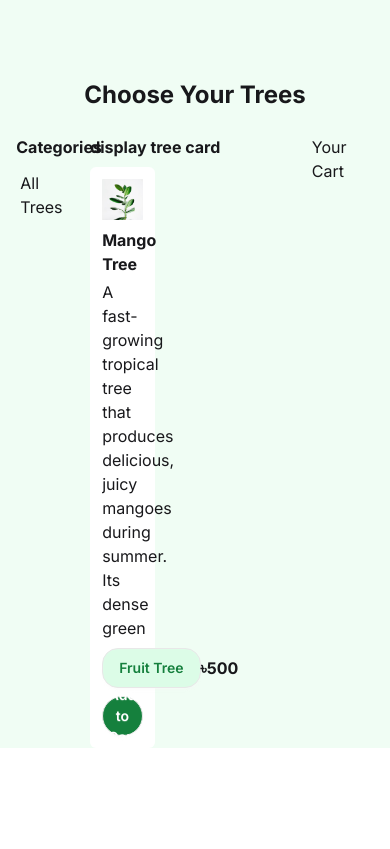
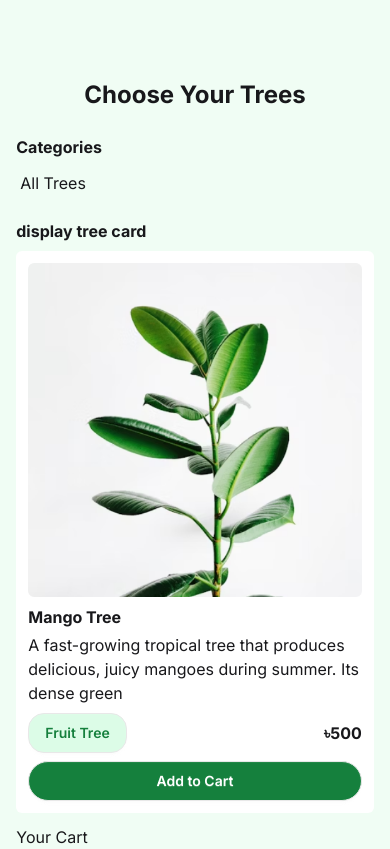
Before and after one commit to lahifkhan/green-earth, a plain HTML site: page index.html in a window 390 px wide. Shown: the part 860-1709 px from the top of the page. Before the commit the page ends 1608 px from the top, so only its background shows below. Drawn offline with nearby package versions, Linux system fonts and the light colour scheme; no server answers.

Commit message:
responsive done for all category btn section display tree section and add to card

```diff
--- a/index.html
+++ b/index.html
@@ -110,13 +110,13 @@
      <main class="w-11/12 mx-auto ">
         <h1 class="text-center mt-24 font-bold text-2xl">Choose Your Trees</h1>
 
-        <div class="grid grid-cols-5 gap-3 mt-6">
+        <div class="grid grid-cols-1 md:grid-cols-5 gap-3 mt-6">
             <div >
                 <h1 class="font-bold ">Categories</h1>
 
                <div class="space-y-2">
                 <button onclick="loadAllPlants()" class=" text-left cursor-pointer hover:bg-[#15803D] hover:text-white p-1 w-full mt-2">All Trees</button>
-                 <div id="categories-container" class="grid grid-cols-1 space-y-2 ">
+                 <div id="categories-container" class="grid grid-cols-1 space-y-2">
 
 
                 </div>
@@ -124,10 +124,10 @@
 
             </div>
 
-            <div  class="col-span-3">
+            <div  class="md:col-span-3">
                 <h1 class="font-bold">display tree card</h1>
 
-                <div id="tree-card-container" class="grid grid-cols-3 gap-2 mt-2">
+                <div id="tree-card-container" class="grid grid-cols-1 md:grid-cols-3 gap-2 mt-2">
                     <div class ="card flex flex-col gap-2 bg-white p-3 rounded-md">
                         <div class="">
                             <img class=" object-contain" src="assets/about.png" alt="">
--- a/scripts/script.js
+++ b/scripts/script.js
@@ -38,6 +38,7 @@ const loadAllPlants =()=>{
 
 }
 loadAllPlants();
+
 // display category wise tree
 const displayCategoryTree = (trees) =>{
     const treeCardContainer = document.getElementById("tree-card-container");
@@ -69,7 +70,7 @@ const displayCategoryTree = (trees) =>{
                     </div>
 
 
-        `
+        `;
         treeCardContainer.append(treeCard);
     })
 
@@ -83,7 +84,7 @@ const displayCategories =(categories) =>{
     categories.forEach(cat => {
         const category = document.createElement("div");
         category.innerHTML=`
-            <button id="category-${cat.id}" onclick="loadCategoryTree(${cat.id})" class="cat-btn text-left cursor-pointer hover:bg-[#15803D] hover:text-white p-1 w-full">${cat.category_name}</button>
+            <button id="category-${cat.id}" onclick="loadCategoryTree(${cat.id})" class="cat-btn text-center md:text-left cursor-pointer hover:bg-[#15803D] hover:text-white p-1 w-full">${cat.category_name}</button>
         `;
 
         categoriesContainer.append(category);
```
